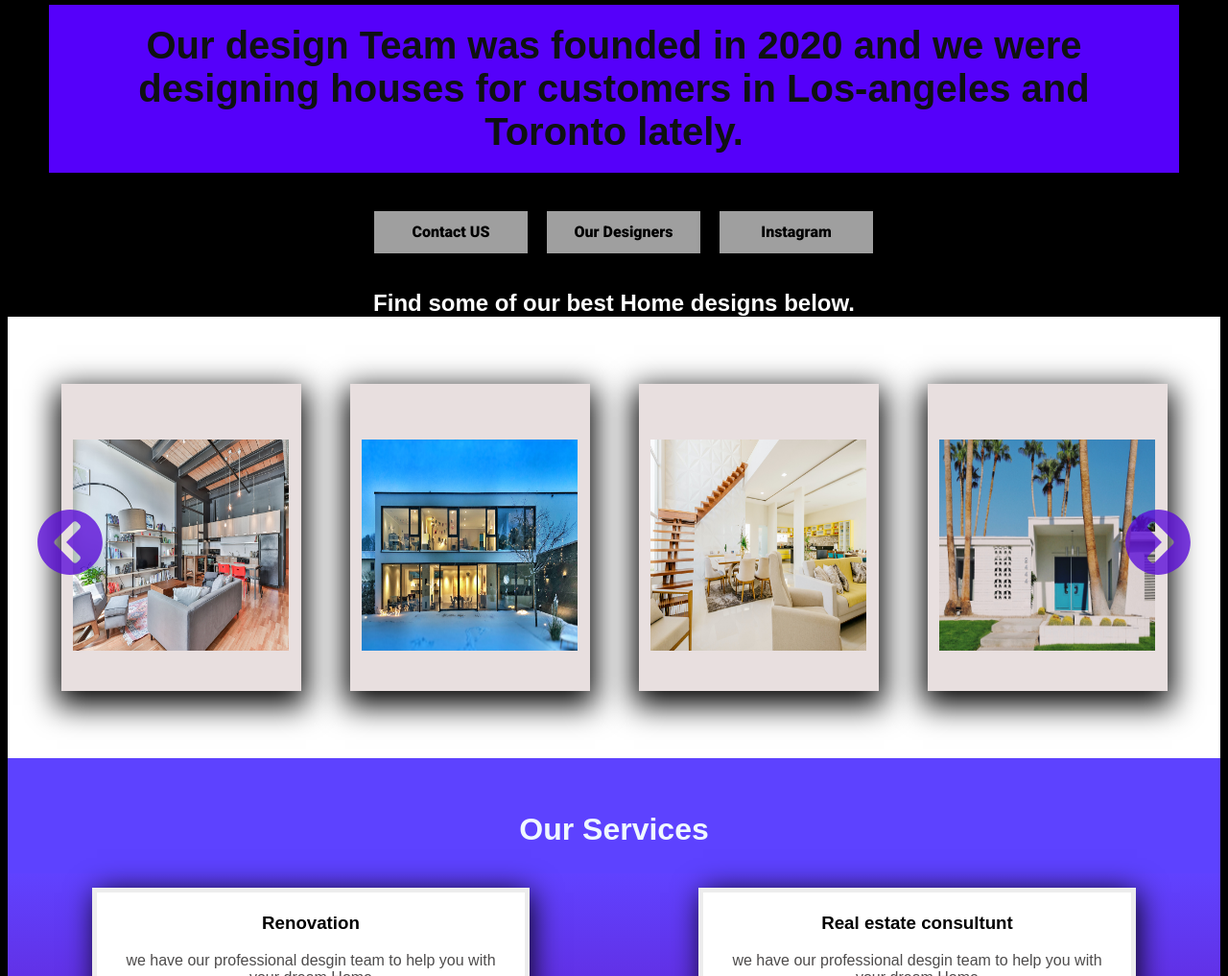
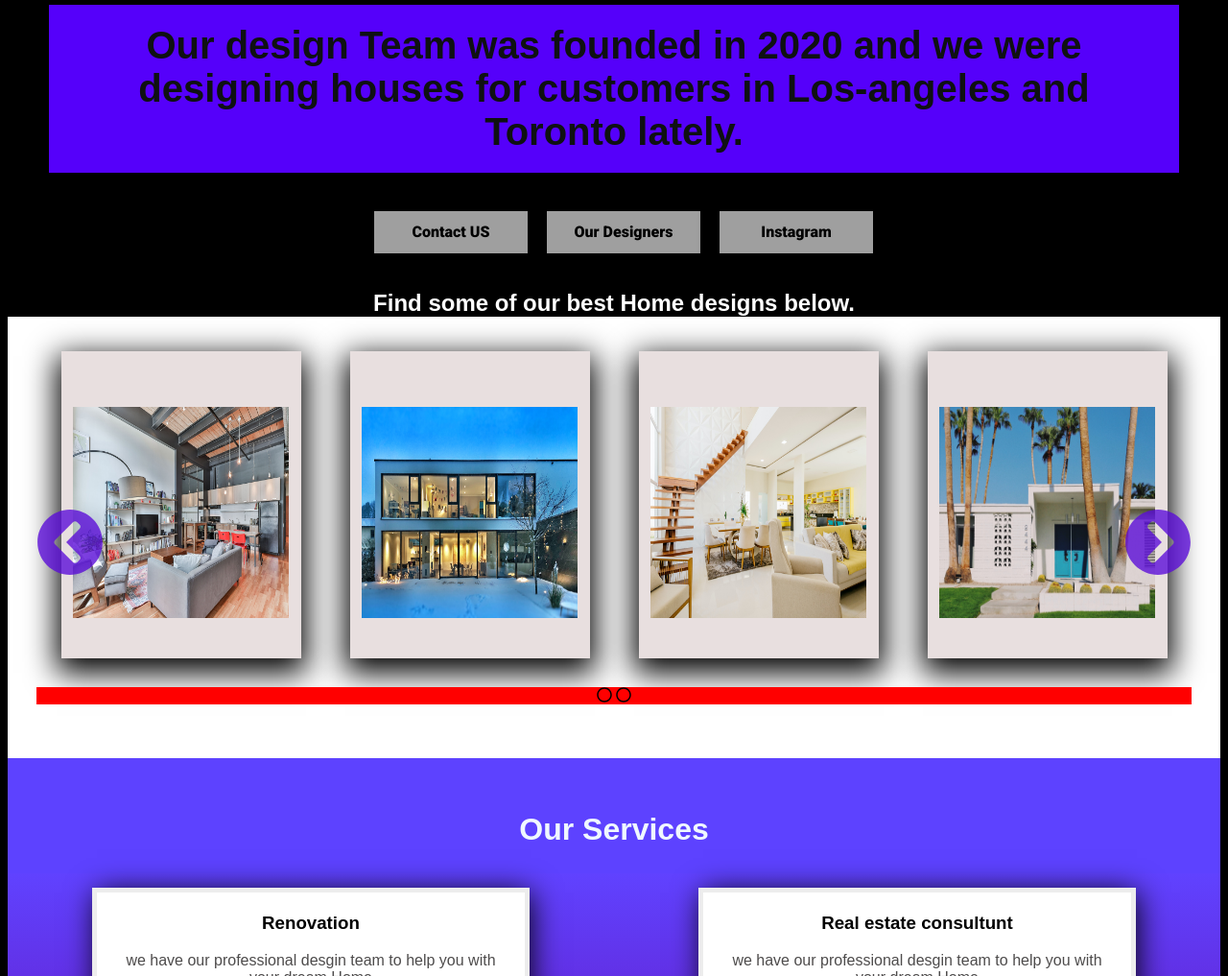
Before and after one commit to sinxcode/Design-Gallery, a plain HTML site: page index.html in a window 1280 px wide. Shown: the part 83-1100 px from the top of the page at 96% size. Drawn offline with Linux system fonts and the light colour scheme; a web font is replaced by a local one.

Commit message:
some chngs

```diff
--- a/index.html
+++ b/index.html
@@ -120,7 +120,14 @@
 
 
             <i class="fa fa-chevron-circle-right arrow arrow-right" aria-hidden="true" id="rightarrow" onclick="shiftright()"></i>
+            <div id="page-numbers">
 
+                <i class="far fa-circle" id="page1" onclick="shiftleft()"></i>
+
+                <i class="far fa-circle" id="page2" onclick="shiftright()"></i>
+
+
+            </div>
 
         </div>
 
--- a/logic.js
+++ b/logic.js
@@ -103,6 +103,10 @@
 
   function shiftleft() {
 
+
+
+
+
       var images = document.getElementsByClassName("img");
 
       var j = 8;
--- a/style.css
+++ b/style.css
@@ -289,6 +289,15 @@ a {
     color: #4e4c4c;
 
 
+}
+
+#page-numbers {
+
+    display: block;
+    width: 100%;
+    background-color: red;
+    margin-top: 25px;
+    margin-bottom: 25px;
 }
 
 footer {
```
